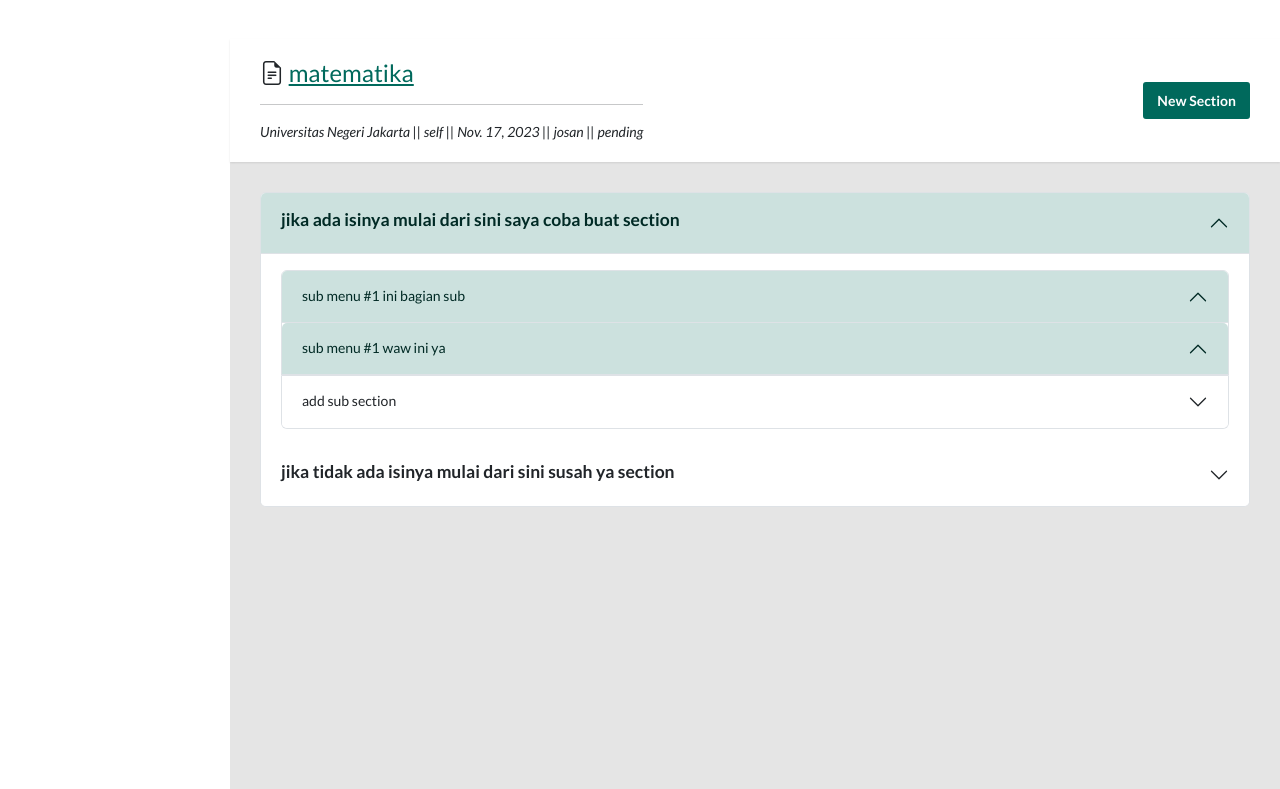
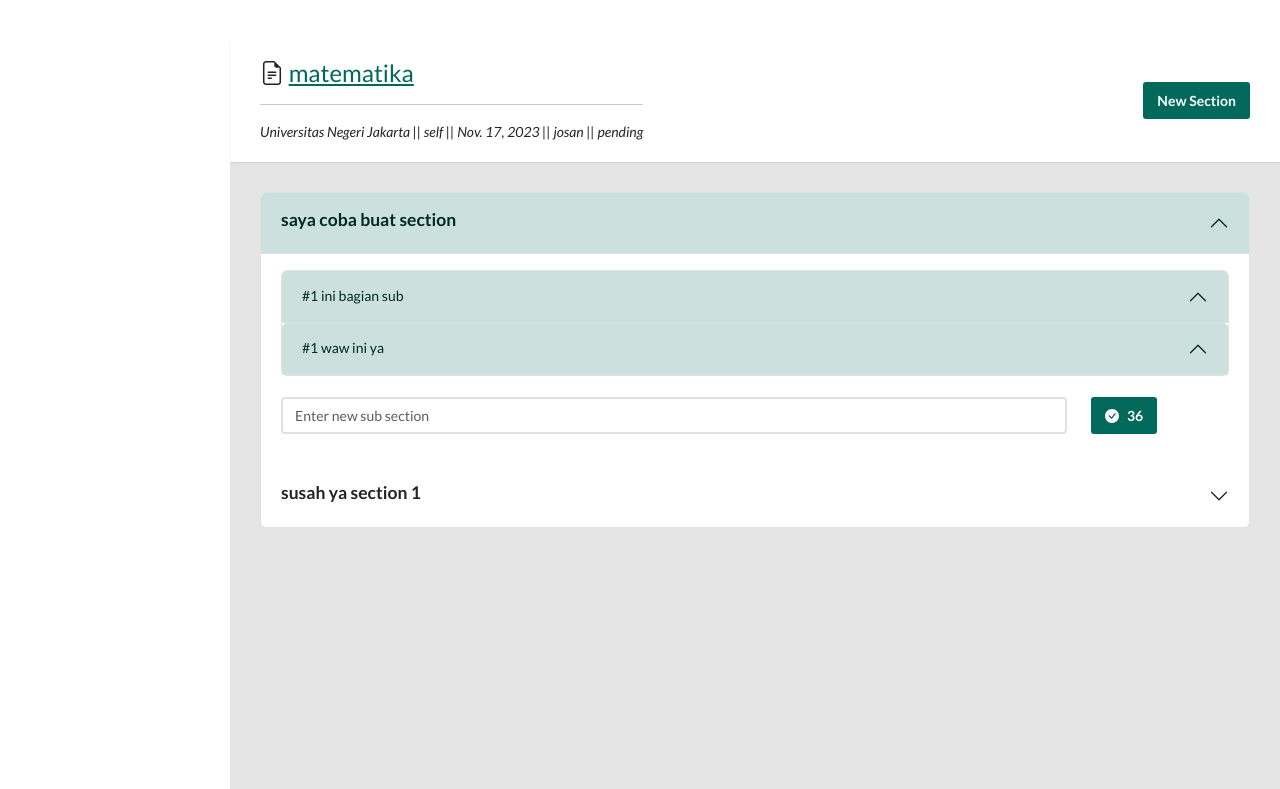
Before and after one commit to johansantri/source, a Django app: page /course/course-detail/1 in a window 1280 px wide, after a click that opens the changed part. Shown: the part 53-842 px from the top of the page. Run offline with Django 4.2, Linux system fonts and the light colour scheme; data comes from the database, SQL or seed files in the repository; both versions use the stored data as it was before the commit; some libraries are stand-ins or nearby versions.

Commit message:
add section and sub section

```diff
--- a/course/admin.py
+++ b/course/admin.py
@@ -1,7 +1,7 @@
 from django.contrib import admin
 
 # Register your models here.
-from .models import Partner, Course, Section, SubSection, Category
+from .models import Partner, Course, Category
 from django.contrib.auth.models import User
 
 
@@ -13,6 +13,5 @@ class PartnerAdmin(admin.ModelAdmin):
 
 admin.site.register(Course)
 
-admin.site.register(Section)
-admin.site.register(SubSection)
+
 admin.site.register(Category)
--- a/course/templates/course_detail.html
+++ b/course/templates/course_detail.html
@@ -41,9 +41,13 @@
       {% if not i.children.all %}
         <h2 class="accordion-header" id="headingOne">
             <button class="accordion-button" type="button" data-bs-toggle="collapse" data-bs-target="#{{i.slug}}" aria-expanded="true" aria-controls="collapseOne">
-               <h5> jika tidak ada isinya mulai dari sini {{i.title}}</h5>
+               <h5>  {{i.title}} {{i.mk_id}}</h5>
             </button>
         </h2>
+
+
+
+
 
 
 
@@ -51,22 +55,27 @@
           <div class="accordion-body">
 
               <div class="accordion" id="sub-accordionExample">
-                    <div class="accordion-item">
-
-                        <h2 class="accordion-header" id="sub-headingOne" style="text-align: center;">
-                            <button class="accordion-button"  id='changeSection' data-bs-toggle="modal" data-bs-target="#exampleModal">
-                               New Sub Section
-                            </button>
-                        </h2>
 
 
 
 
 
 
+        <!--add new sub section-->
+        <form class="row">
 
+          <div class="mb-3 col-md-10">
+           <label></label>
+            <input class="form-control" type="text" id="titlex-{{i.id}}" placeholder="Enter new sub section">
+            <input class="form-control" type="text" name="{{course.org_partner.id}}" id="section_id_coursesx-{{i.id}}" value="{{i.mk_id}}" hidden>
+            <input class="form-control" type="text" name="parent_idx" id="parent_idx-{{i.id}}" value="{{i.id}}"  hidden>
+          </div>
 
-                    </div>
+          <div class="mb-3 col-md-2 align-self-end">
+            <button class="btn btn-primary" type="button" id="{{i.id}}" onClick="reply_click(this.id)"><i class="bi bi-check-circle-fill me-2"></i>{{i.id}}</button>
+          </div>
+        </form>
+<!--end form new subsection-->
 
               </div>
           </div>
@@ -74,31 +83,12 @@
 
 
 
-                        <!-- Modal add sub section-->
-                  <div class="modal fade" id="exampleModal" tabindex="-1" aria-labelledby="exampleModalLabel" aria-hidden="true">
-                    <div class="modal-dialog">
-                      <div class="modal-content">
-                        <div class="modal-header">
-                          <h5 class="modal-title" id="exampleModalLabel">Add Sub Section</h5>
-                          <button type="button" class="btn-close" data-bs-dismiss="modal" aria-label="Close"></button>
-                        </div>
-                        <div class="modal-body">
-                          <input class="form-control" type="text" name="title" id="title" maxlength="250"  required placeholder="New Sub Section">
-                          <input class="form-control" type="text" name="{{course.org_partner.id}}" id="section_id_courses" value="{{course.org_partner.id}}" hidden>
-                          <input class="form-control" type="text" name="parent_id" id="parent_id" value="{{i.id}}" hidden>
-                        </div>
-                        <div class="modal-footer">
-                          <button type="button" class="btn btn-secondary" data-bs-dismiss="modal">Close</button>
-                          <button type="button" class="btn btn-primary" id="btnSubSection">Save changes</button>
-                        </div>
-                      </div>
-                    </div>
-                  </div>
+
 
         {% else %}
         <h2 class="accordion-header" id="headingOne">
           <button class="accordion-button" type="button" data-bs-toggle="collapse" data-bs-target="#{{i.slug}}" aria-expanded="true" aria-controls="collapseOne">
-            <h5>jika ada isinya mulai dari sini {{i.title}}</h5>
+            <h5> {{i.title}}</h5>
           </button>
       </h2>
 
@@ -113,7 +103,7 @@
                       {% if not obj.children.all %}
                           <h2 class="accordion-header" id="sub-headingOne">
                               <button class="accordion-button" type="button" data-bs-toggle="collapse" data-bs-target="#{{obj.slug}}" aria-expanded="false" aria-controls="collapseOne">
-                                  sub menu #1 {{obj.title}}
+                                   #1 {{obj.title}}
                               </button>
                           </h2>
 
@@ -137,21 +127,28 @@
                           {% endif %}
                   {% endfor %}
                       </div>
-                      <div class="accordion-item">
-                          <h2 class="accordion-header" id="sub-headingTwo">
-                              <button class="accordion-button collapsed" type="button" data-bs-toggle="collapse" data-bs-target="#sub-collapseTwo" aria-expanded="false" aria-controls="sub-collapseTwo">
-                                add sub section
-                              </button>
+
+
+<!--add new sub section-->
+                      <form class="row">
+
+                        <div class="mb-3 col-md-10">
+                         <label></label>
+                          <input class="form-control" type="text" id="titlex-{{i.id}}" placeholder="Enter new sub section">
+                          <input class="form-control" type="text" name="{{course.org_partner.id}}" id="section_id_coursesx-{{i.id}}" value="{{course.org_partner.id}}" hidden>
+                          <input class="form-control" type="text" name="parent_idx" id="parent_idx-{{i.id}}" value="{{i.id}}"  hidden>
+                        </div>
+
+                        <div class="mb-3 col-md-2 align-self-end">
+                          <button class="btn btn-primary" type="button" id="{{i.id}}" onClick="reply_click(this.id)"><i class="bi bi-check-circle-fill me-2"></i>{{i.id}}</button>
+                        </div>
+                      </form>
+<!--end form new subsection-->
 
 
 
-                          </h2>
-                          <div id="sub-collapseTwo" class="accordion-collapse collapse" aria-labelledby="sub-headingTwo" data-bs-parent="#sub-accordionExample">
-                              <div class="accordion-body">
-                                  <strong>This is the second item's accordion body.</strong> It is hidden by default, until the collapse plugin adds the appropriate classes that we use to style each element. These classes control the overall appearance, as well as the showing and hiding via CSS transitions. You can modify any of this with custom CSS or overriding our default variables. It's also worth noting that just about any HTML can go within the <code>.accordion-body</code>, though the transition does limit overflow.
-                              </div>
-                          </div>
-                      </div>
+
+
                 </div>
             </div>
         </div>
@@ -193,8 +190,8 @@
                   <div class="mb-3" >
 
                    <p id="hasil"></p>
-                      <input class="form-control" type="text" name="title" id="title" maxlength="250" value="section_name" required placeholder="Section">
-                      <input class="form-control" type="text" name="{{course.org_partner.id}}" id="section_id_courses" value="{{course.org_partner.id}}" hidden>
+                      <input class="form-control" type="text" name="title1" id="title1" maxlength="250"  required placeholder="Section">
+                      <input class="form-control" type="text" name="{{course.org_partner.id}}" id="mk_id" value="{{course.org_partner.id}}" hidden>
                     </div>
 
 
@@ -203,14 +200,7 @@
 
          </div>
 
-         <div class="col-md-12">
-          <div class="mb-3">
 
-              <button class="btn btn-outline-primary"   type="submit"><i class="bi bi-check-circle-fill me-2"></i>+ New Subsection</button>
-            </div>
-
-
-      </div>
 
 
         </form>
@@ -233,82 +223,63 @@
   <script>// Save data
 
 
-
 // add section
     $('#btnSaveSection').click(function(){
         //console.log("Button Save Clicked");
         output ="";
         //let sid = $('#id_course').val();
-        let mk_id = $('#section_id_courses').val();
-        let title = $('#title').val();
-
-
-        //console.log(sid);
-        //console.log(n);
-
-
+        let mk_id = $('#mk_id').val();
+        let title = $('#title1').val();
 
         if(title == ""){
-            console.log("Please section");
-
+          alert("title not empety");
+          return false;
         }else{
-            //console.log(n);
-            //console.log(e);
-            //console.log(c);
-
             mydata = {title:title,mk_id:mk_id};
 
-            //console.log(mydata);
+            console.log(mydata);
             $.ajax({
                 url: "{% url 'course:course_section' %}",
                 method: "POST",
                 data: mydata,
 
                 success:function(data){
-                                        x = data.section_data;
-                                        //alert(x);
-                                        for(i=0; i<x.length; i++){
-                                                output +=
-                                                    "<button class='btn btn-outline-primary' id='changeSection'>" + x[i].title +
-                                                    "</button> "
-                                            }
-                                            $('#hasil').html(output);
-                                            $('#title').fadeOut();
-                                            $('#btnSaveSection').fadeOut();
-                                            $('form')[0].reset();
+                                     $('form')[0].reset();
+                                     alert("sucess add section");
 
+                                     window.location.reload();
 
                                     }
             });
-    }
+
+          }
 
 
-    $("#changeSection").click(function(){
-      $('#section_name').fadeIn();
-    })
 
     })
 
     //endaddsection
 
-    //add subsection
-
-
-    $('#btnSubSection').click(function(){
-        //console.log("Button Save Clicked");
-        output ="";
-        //let sid = $('#id_course').val();
-        let mk_id = $('#section_id_courses').val();
-        let title = $('#title').val();
-        let parent_id = $('#parent_id').val();
-
-
-        //console.log(sid);
-        //console.log(n);
+    //add subsection sudah ada data
 
 
 
-        if(title == ""){
+
+
+        function reply_click(clicked_id)
+        {
+          var title = `#titlex-${clicked_id}`
+          var mk_id = `#section_id_coursesx-${clicked_id}`
+          var parent_id = `#parent_idx-${clicked_id}`
+
+         var title = $(title).val();
+         var mk_id = $(mk_id).val();
+         var parent_id = $(parent_id).val();
+         console.log(title);
+         console.log(mk_id);
+         console.log(parent_id);
+
+         if(title == ""){
             console.log("Please section");
 
         }else{
@@ -326,28 +297,70 @@
 
                 success:function(data){
                                         x = data.section_data;
-                                        //alert(x);
-                                        for(i=0; i<x.length; i++){
-                                                output +=
-                                                    "<button class='btn btn-outline-primary' id='changeSection'>" + x[i].title +
-                                                    "</button> "
-                                            }
-                                            $('#hasil').html(output);
-                                            $('#title').fadeOut();
-                                            $('#btnSaveSection').fadeOut();
-                                            $('form')[0].reset();
+                                        alert("success");
+                                        console.log(title);
+                                        console.log($('form'));
+                                        title.reset();
+                                        $('form')[0].reset();
 
+
+                                           // window.location.reload();
 
                                     }
             });
     }
 
+        }
 
-    $("#changeSection").click(function(){
-      $('#section_name').fadeIn();
-    })
 
-    })
+
+
+
+        function reply_click(clicked_id)
+        {
+          var title = `#titlex-${clicked_id}`
+          var mk_id = `#section_id_coursesx-${clicked_id}`
+          var parent_id = `#parent_idx-${clicked_id}`
+
+         var title = $(title).val();
+         var mk_id = $(mk_id).val();
+         var parent_id = $(parent_id).val();
+         console.log(title);
+         console.log(mk_id);
+         console.log(parent_id);
+
+         if(title == ""){
+            console.log("Please section");
+
+        }else{
+            //console.log(n);
+            //console.log(e);
+            //console.log(c);
+
+            mydata = {title:title,mk_id:mk_id,parent_id:parent_id};
+
+            //console.log(mydata);
+            $.ajax({
+                url: "{% url 'course:course_sub' %}",
+                method: "POST",
+                data: mydata,
+
+                success:function(data){
+                                        x = data.section_data;
+                                        alert("success");
+                                        console.log($(`#titlex-${clicked_id}`));
+                                        $(`#titlex-${clicked_id}`).val('');
+                                        $('form')[0].reset();
+
+                                           // window.location.reload();
+
+                                    }
+            });
+    }
+
+        }
+
+
 
     </script>
 
--- a/course/views.py
+++ b/course/views.py
@@ -88,17 +88,15 @@ def courseEdit(request, pk):
 #course detail
 def courseDetail(request, pk):
     mk = Course.objects.get(id=pk)
-   # user_list = User.objects.all()
-    sc = Section.objects.all().filter(section_id_course_id=mk)
-    ssc = SubSection.objects.all().filter(sub_id_id=mk)
+
     catg = Category.objects.filter(parent=None, mk_id=mk)
-    #unit = Unit.objects.all().filter(unit_id_course_id=mk)
 
 
 
 
 
-    context = {'course':mk,'sc':sc,'ssc':ssc,'catg':catg}
+
+    context = {'course':mk,'catg':catg}
    # print(catg)
     return render(request, 'course_detail.html', context)
 
```
Also changed, not shown: course/models.py (+0 -15 lines), course/migrations/0025_remove_subsection_sub_id_and_more.py (added), db.sqlite3.
